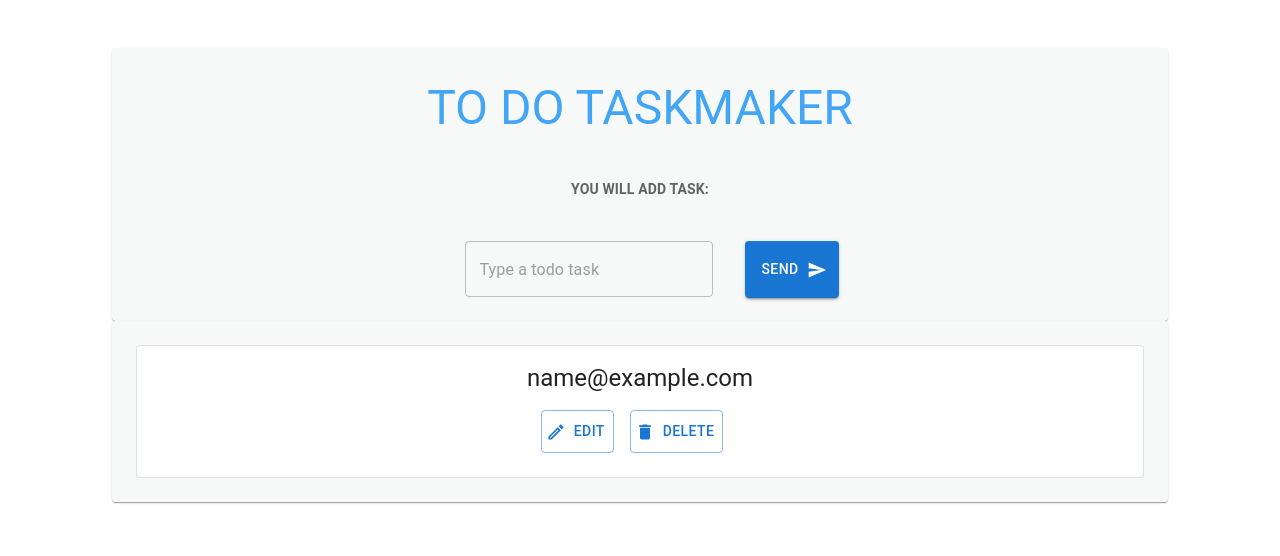
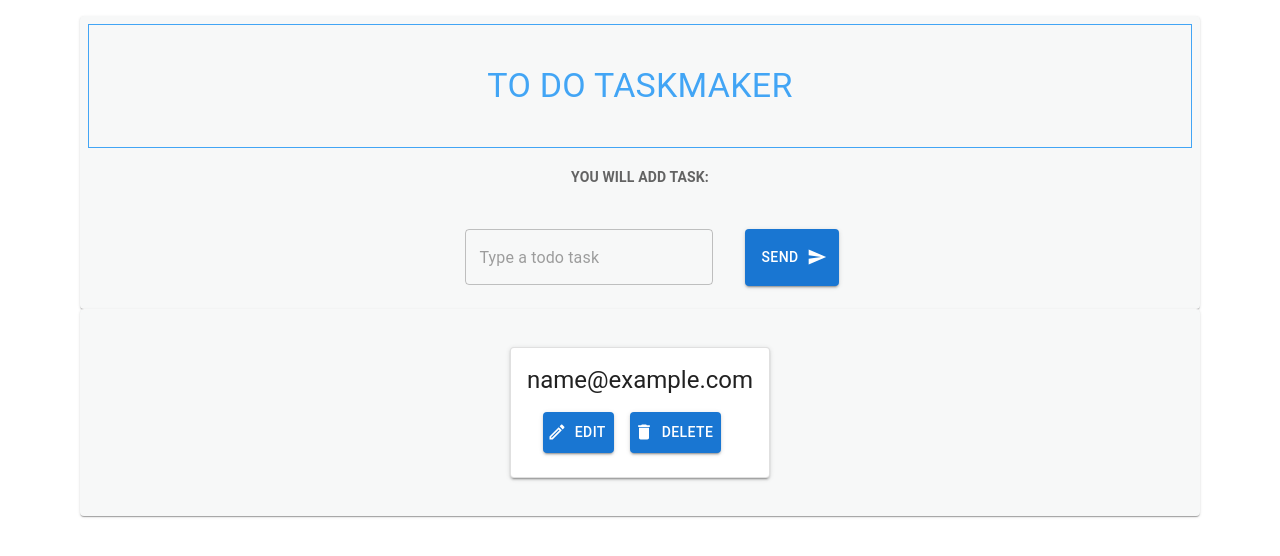
Before and after one commit to SDytewski/task, a React (Create React App) app: page / in a window 1280 px wide. Both pictures are taken after typing "name@example.com" into the empty fields and a click on the button "SEND". Shown: the top 556 px of the page. Built offline with nearby package versions, Linux system fonts and the light colour scheme.

Commit message:
fixed styling for todos and header, aligned items in center

```diff
--- a/src/components/Home.js
+++ b/src/components/Home.js
@@ -16,7 +16,7 @@ import SendIcon from '@mui/icons-material/Send';
 import { createTheme } from '@mui/material/styles';
 import { useForm } from "react-hook-form";
 import Container from "@mui/material/Container";
-
+import PublishIcon from '@mui/icons-material/Publish';
 
 
 const theme = createTheme({
@@ -36,6 +36,15 @@ const theme = createTheme({
   },
 });
 
+<Grid
+  container
+  spacing={0}
+  direction="column"
+  alignItems="center"
+  justify="center"
+  style={{ minHeight: '100vh' }}
+ ></Grid>
+
 const Item = styled(Paper)(({ theme }) => ({
   backgroundColor: theme.palette.mode === 'dark' ? '#1A2027' : '#F7F8F8',
   ...theme.typography.body2,
@@ -43,7 +52,6 @@ const Item = styled(Paper)(({ theme }) => ({
   textAlign: 'center',
   color: theme.palette.text.secondary,
 }));
-
 
 
 
@@ -55,19 +63,6 @@ function Home() {
   const [todo, setTodo] = useState("");
   const [isEditing, setIsEditing] = useState(null);
   const [editingText, setEditingText] = useState("");
-
-  // These states hide and show buttons
-
-
-  // const [currentTodo, setCurrentTodo] = useState(
-  //   {
-  //   id: 0, editTodo: ''
-  // }
-
-
-  // );
-
-  // console.log(todos)
 
   const {
     register,
@@ -161,15 +156,15 @@ function Home() {
 
   return (
     <Container maxWidth="lg">
-    <Box sx={{ flexGrow: 1 }} padding={6}>
+    <Box sx={{ flexGrow: 1 }} padding={2} >
 
-      <Grid container spacing={2}>
+      <Grid container spacing={2} >
 
         <Grid item xs={12}>
           <Item>
 
             <div>
-              <Typography variant="h3" color='primary.light' padding={3}>TO DO TASKMAKER</Typography>
+              <Typography variant="h4" color='primary.light'sx={{ border: 1 }} padding={5}>TO DO TASKMAKER</Typography>
               <h4>YOU WILL ADD TASK:</h4>
               {/* <h3>{todo}</h3> */}
               <form onSubmit={handleSubmit(onSubmit)}>
@@ -213,6 +208,8 @@ function Home() {
               <ul className="todo-list" style={{
                 padding: "0 0",
                 listStyle: "none",
+                display: "inline-block",
+
 
               }}
               >
@@ -224,8 +221,8 @@ function Home() {
 
                 {todos.map((item, index) => (
                   // <div className="todo" style={{ border: 1 }} >
-                  <Card variant="outlined" sx={{ minWidth: 275, margin: 2 }}>
-                    <CardContent>
+                  <Card variant="outlined" sx={{  margin: 2, maxWidth: 350, boxShadow: 2 }}>
+                    <CardContent  >
                       <Typography variant="h5" component="div">
 
                         <li>
@@ -279,22 +276,19 @@ function Home() {
                           </li>
                         <div>
                         {item.id === isEditing ? (
-                          <Button variant="outlined" sx={{ ml: 2, mr: 3, mt: 2, p: 1 }} onClick={() => { editTodo(todo.id)}}>Submit Edit</Button>
+                          <Button variant="contained" startIcon={<PublishIcon />} sx={{ ml: 2, mr: 3, mt: 2, p: 1 }} onClick={() => { editTodo(todo.id)}}>Submit</Button>
                         ) : (
-                          <Button className="edit-button" variant="outlined" startIcon={<EditOutlinedIcon />} sx={{ mr: 2, mt: 2, p: 1 }} onClick={() => {
+                          <Button className="edit-button" variant="contained" startIcon={<EditOutlinedIcon />} sx={{ mr: 2, mt: 2, p: 1 }} onClick={() => {
                             setIsEditing(item.id);}}> Edit</Button>
 
                         )}
-                           <Button className="delete-button" variant="outlined" startIcon={<DeleteIcon />} sx={{ mr: 2, mt: 2, p: 1 }} onClick={() => {
+                           <Button className="delete-button" variant="contained" startIcon={<DeleteIcon />} sx={{ mr: 2, mt: 2, p: 1 }} onClick={() => {
                             deleteTodo(item.id, todos)}}> Delete</Button>
                         </div>
 
                       </Typography>
                     </CardContent>
                   </Card>
-                  // </div>
-
-
                 ))}
 
               </ul>
```
